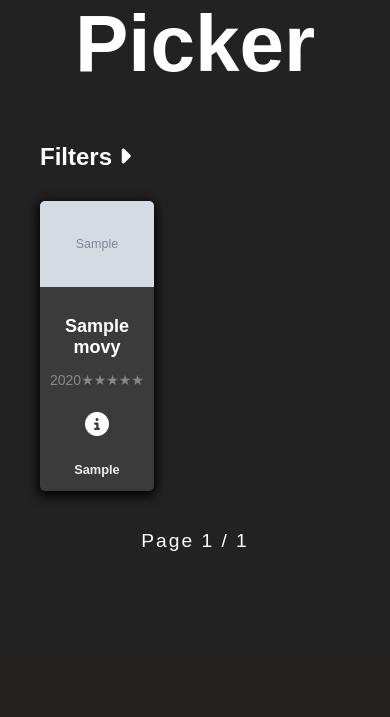
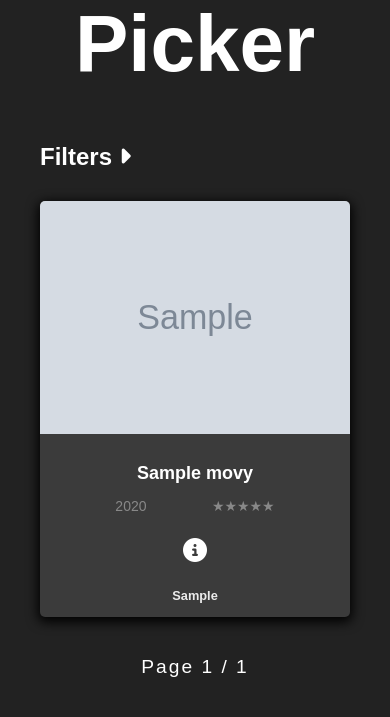
Before and after one commit to OGR-67/Movie_Picker, a Flask app: page / in a window 390 px wide. Shown: the part 186-903 px from the top of the page. Before the commit the page ends 737 px from the top, so only its background shows below. Run offline with Flask 3, Linux system fonts and the light colour scheme; tables that the repository leaves empty hold one stand-in row (values such as "Sample post"); grey boxes marked "Sample" are stand-in pictures; some libraries are stand-ins or nearby versions.

Commit message:
feat: basic responsive design

```diff
--- a/static/styles/base.css
+++ b/static/styles/base.css
@@ -17,7 +17,7 @@ main {
 }
 
 h1 {
-    font-size: 5rem;
+    font-size: 5em;
     text-align: center;
 }
 
--- a/static/styles/home.css
+++ b/static/styles/home.css
@@ -57,3 +57,17 @@
     letter-spacing: 2px;
     font-size: 1.2rem;
 }
+
+@media (max-width: 768px) {
+    .movie-grid,
+    .tags-filter-container {
+        grid-template-columns: repeat(2, 1fr);
+    }
+}
+
+@media (max-width: 500px) {
+    .movie-grid,
+    .tags-filter-container {
+        grid-template-columns: repeat(1, 1fr);
+    }
+}
```
